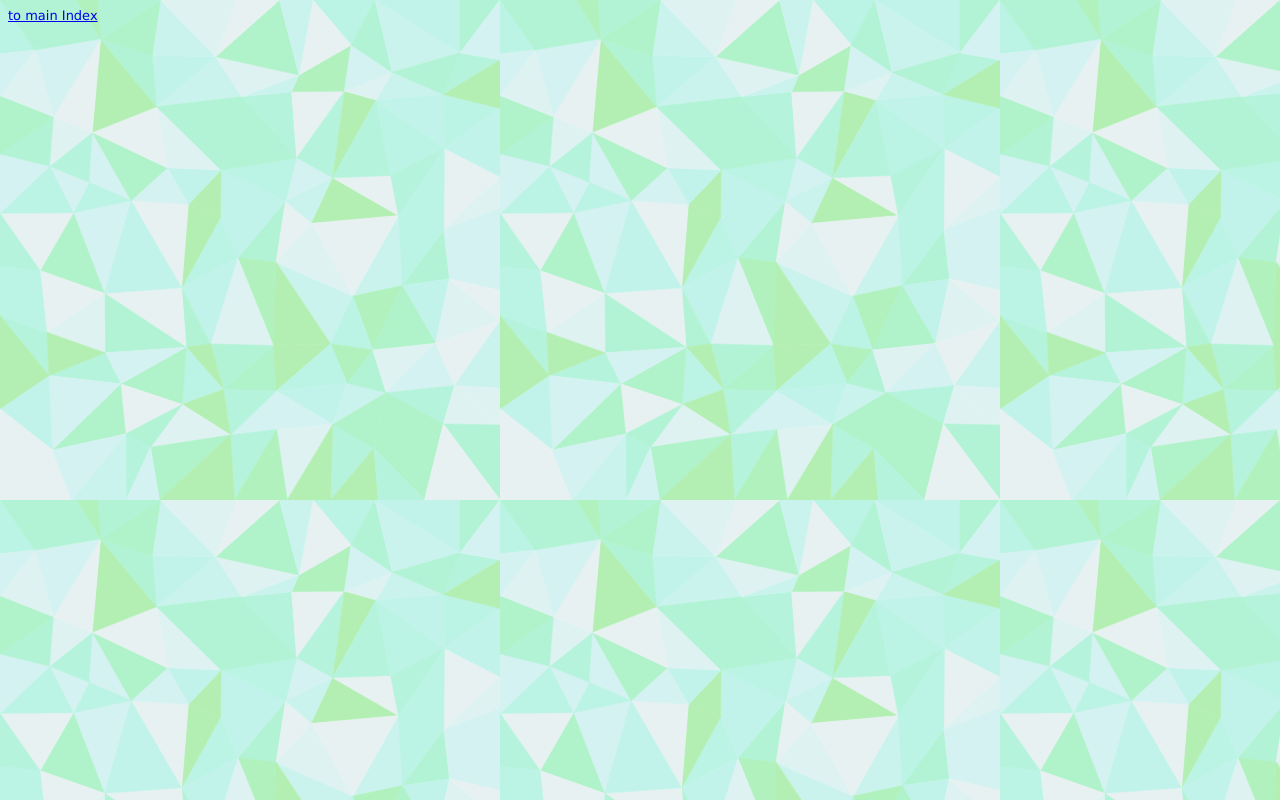
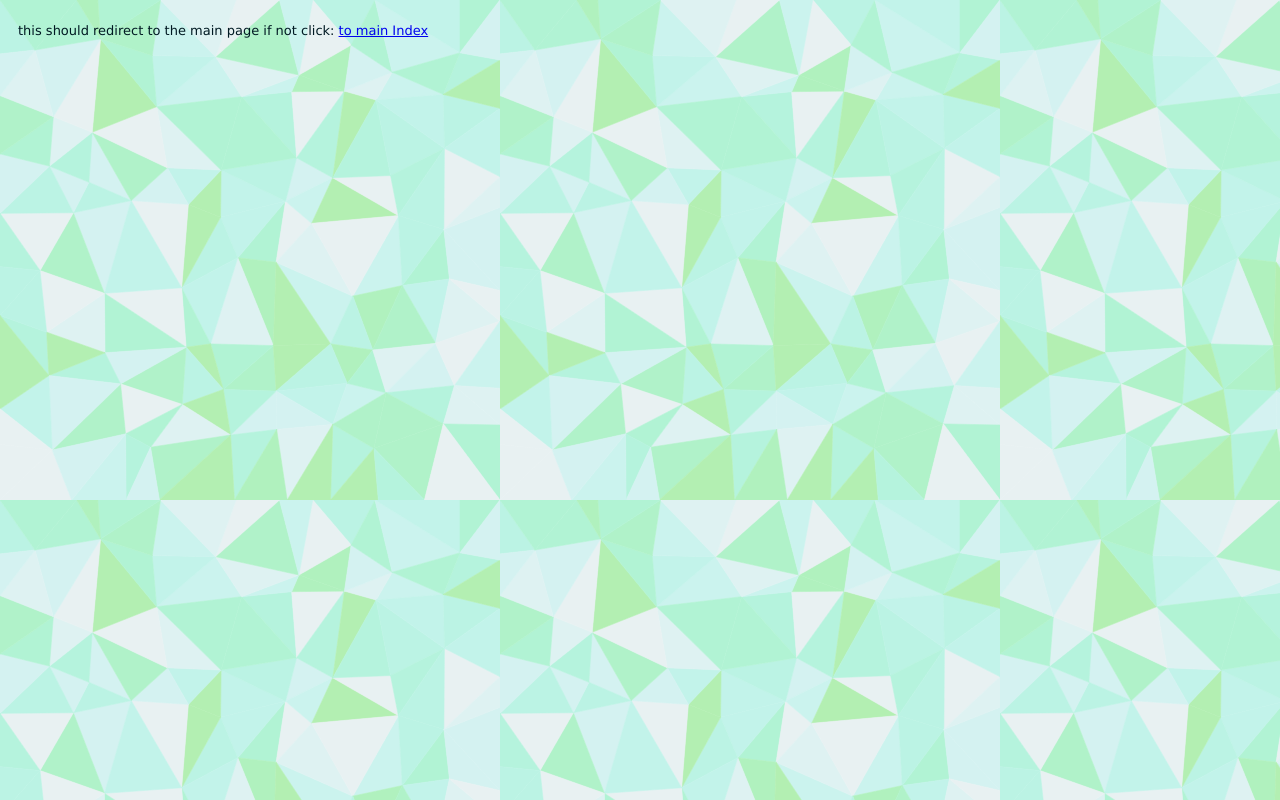
Before and after one commit to Gear-change/JustinMothorp_hw2_csi3140_fs2023, a website: page readme.html in a window 1280 px wide. Drawn offline with Linux system fonts and the light colour scheme; files that its build step writes are made by us from their sources; files whose address does not match are found by name.

Commit message:
changed filenames to prevent confusion of the person reading these notes

```diff
--- a/index.html
+++ b/readme.html
@@ -1,12 +1,12 @@
 <!DOCTYPE html>
 <html lang="en">
 <head lang="en">
-    <meta http-equiv="refresh" content="delay_time; JustinMothorpe_portfolio_website/Index.html" />
+    <meta http-equiv="refresh" content="5; url=JustinMothorpe_portfolio_website/Index.html">
     <meta charset="utf-8">
     <title lang="en">Passthrough</title>
     <link rel="stylesheet" href="css/style1.css">
     <link rel="icon" type="image/x-icon" href="img/gear-solid_(1).svg">
 </head>
 <body>
-    <a href='JustinMothorpe_portfolio_website/Index.html' lang="en">to main Index</a>
+    <p>this should redirect to the main page if not click: <a href='JustinMothorpe_portfolio_website/Index.html' lang="en">to main Index</a></p>
 </body>
```
